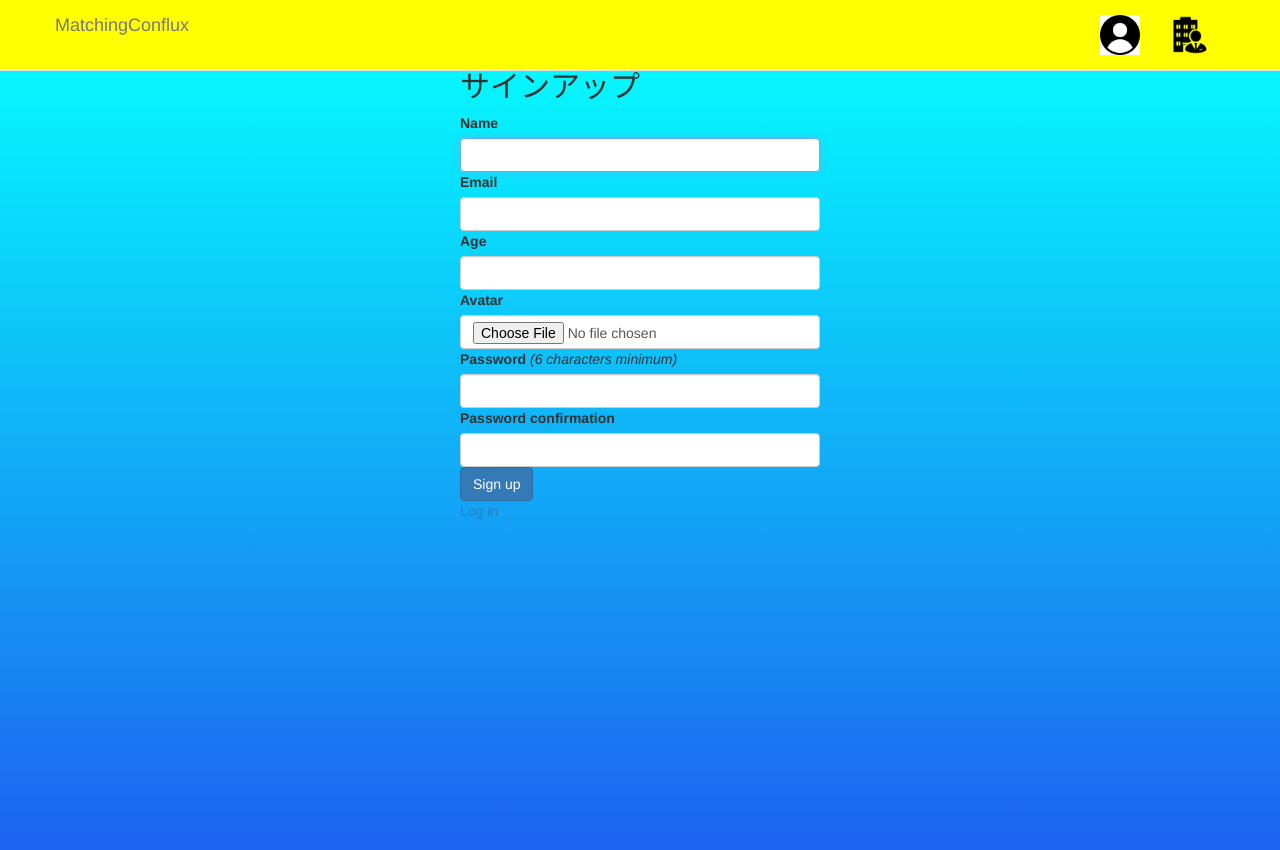
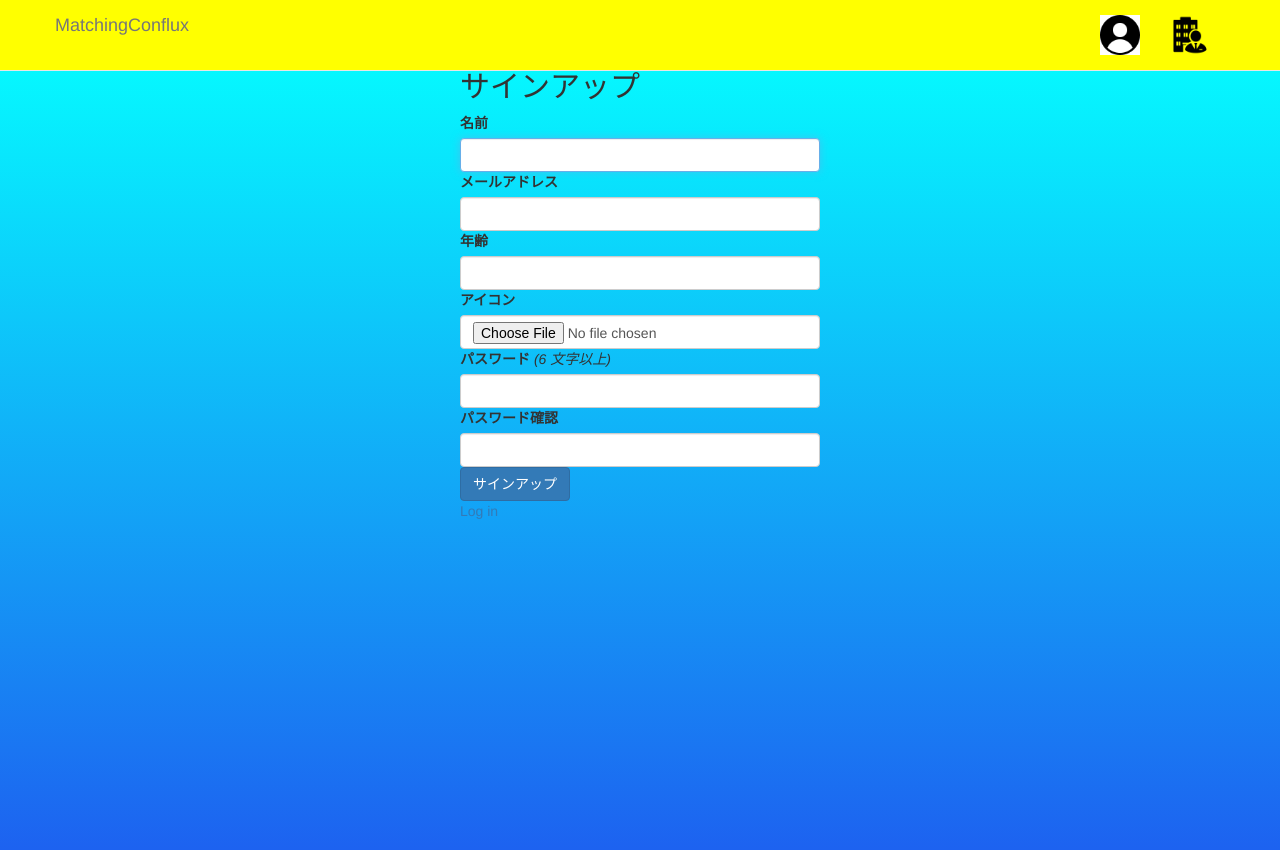
Before and after one commit to Daigo-Haruhiko/MatchingConflux, a Rails app: page /users/sign_up in a window 1280 px wide. Run offline with Rails 7, Linux system fonts and the light colour scheme; style sheets or scripts are compiled from the project's sources; some libraries are stand-ins or nearby versions.

Commit message:
ログイン機能周りの日本語化を実装しました。 ブランチを切り忘れたので、このまま行いました。

```diff
--- a/app/views/companies/registrations/new.html.erb
+++ b/app/views/companies/registrations/new.html.erb
@@ -25,7 +25,7 @@
   <div class="field">
     <%= f.label :password %>
     <% if @minimum_password_length %>
-    <em>(<%= @minimum_password_length %> characters minimum)</em>
+    <em>(<%= @minimum_password_length %> 文字以上)</em>
     <% end %><br />
     <%= f.password_field :password, autocomplete: "off", class: "form-control" %>
   </div>
@@ -36,7 +36,7 @@
   </div>
 
   <div class="actions">
-    <%= f.submit "Sign up", class: "btn btn-primary" %>
+    <%= f.submit "サインアップ", class: "btn btn-primary" %>
   </div>
 <% end %>
 
--- a/app/views/users/registrations/new.html.erb
+++ b/app/views/users/registrations/new.html.erb
@@ -30,7 +30,7 @@
   <div class="field">
     <%= f.label :password %>
     <% if @minimum_password_length %>
-    <em>(<%= @minimum_password_length %> characters minimum)</em>
+    <em>(<%= @minimum_password_length %> 文字以上)</em>
     <% end %><br />
     <%= f.password_field :password, autocomplete: "off", class: "form-control" %>
   </div>
@@ -41,7 +41,7 @@
   </div>
 
   <div class="actions">
-    <%= f.submit "Sign up", class: "btn btn-primary" %>
+    <%= f.submit "サインアップ", class: "btn btn-primary" %>
   </div>
 <% end %>
 
--- a/config/application.rb
+++ b/config/application.rb
@@ -11,6 +11,7 @@ module MatchingConflux
     # Initialize configuration defaults for originally generated Rails version.
     config.load_defaults 5.1
     config.autoload_paths += Dir[Rails.root.join('app', 'uploaders')]
+    config.i18n.default_locale = :ja
     # Settings in config/environments/* take precedence over those specified here.
     # Application configuration should go into files in config/initializers
     # -- all .rb files in that directory are automatically loaded.
--- /dev/null
+++ b/config/locales/devise.ja.yml
@@ -0,0 +1,86 @@
+ja:
+  devise:
+    confirmations:
+      confirmed: "アカウントが確認されました。ログインしています。"
+      send_instructions: "アカウントの確認方法を数分以内にメールでご連絡します。"
+      send_paranoid_instructions: "ご登録のメールアドレスが保存されている場合、アカウントの確認方法をメールでご連絡します。"
+    failure:
+      already_authenticated: "既にログインしています。"
+      inactive: "Your account is not activated yet."
+      invalid: "Invalid email or password."
+      locked: "アカウントがロックされています。"
+      last_attempt: "あなたのアカウントがロックされる前に、もう1つの試みを持っています。"
+      not_found_in_database: "メールアドレスまたはパスワードが無効です。"
+      timeout: "一定時間が経過したため、再度ログインが必要です"
+      unauthenticated: "ログインまたは登録が必要です。"
+      unconfirmed: "本登録を行ってください。"
+    mailer:
+      confirmation_instructions:
+        subject: "アカウントの登録方法"
+      reset_password_instructions:
+        subject: "パスワードの再設定"
+      unlock_instructions:
+        subject: "アカウントのロック解除"
+    omniauth_callbacks:
+      failure: "%{kind} から承認されませんでした。理由：%{reason}"
+      success: "%{kind} から承認されました。"
+    passwords:
+      no_token: "このページにアクセスする事が出来ません。正しいURLでアクセスしている事を確認して下さい。"
+      send_instructions: "パスワードのリセット方法を数分以内にメールでご連絡します。"
+      send_paranoid_instructions: ""
+      updated: "パスワードを変更しました。"
+      updated_not_active: "パスワードを変更しました。"
+    registrations:
+      destroyed: "アカウントを削除しました。またのご利用をお待ちしております。"
+      signed_up: "アカウント登録を受け付けました。"
+      signed_up_but_inactive: "アカウントは登録されていますが、アクティブになっていないため利用できません。"
+      signed_up_but_locked: "アカウントは登録されていますが、ロックされているため利用できません。"
+      signed_up_but_unconfirmed: "確認メールを登録したメールアドレス宛に送信しました。リンクを開いてアカウントを有効にして下さい。"
+      update_needs_confirmation: "アカウント情報が更新されました。更新の確認メールを新しいメールアドレス宛に送信しましたので、リンクを開いて更新を有効にして下さい。"
+      updated: "アカウントが更新されました。"
+    sessions:
+      signed_in: "ログインしました。"
+      signed_out: "ログアウトしました。"
+    unlocks:
+      send_instructions: "アカウントのロックを解除する方法を数分以内にメールでご連絡します。"
+      send_paranoid_instructions: "アカウントが存在する場合、ロックを解除する方法をメールでご連絡します。"
+      unlocked: "アカウントのロックが解除されました。ログインしています。"
+  errors:
+    messages:
+      already_confirmed: "は既に登録済みです。ログインしてください"
+      confirmation_period_expired: "%{period}以内に確認する必要がありますので、新しくリクエストしてください。"
+      expired: "有効期限切れです。新規登録してください。"
+      not_found: "は見つかりませんでした。"
+      not_locked: "ロックされていません。"
+      not_saved:
+        one: "エラーにより、この %{resource} を保存できません："
+        other: "%{count} 個のエラーにより、この %{resource} を保存できません："
+
+ja:
+  activerecord:
+    models:
+      user: ユーザー
+      company: 企業
+    attributes:
+      user:
+        name: 名前
+        password: パスワード
+        password_confirmation: パスワード確認
+        email: メールアドレス
+        age: 年齢
+        avatar: アイコン
+      company:
+        name: 名前
+        password: パスワード
+        password_confirmation: パスワード確認
+        email: メールアドレス
+        age: 年齢
+        avatar: アイコン
+    errors:
+      messages:
+         taken: "は既に使用されています。"
+         blank: "が入力されていません。"
+         too_short: "は%{count}文字以上に設定して下さい。"
+         too_long: "は%{count}文字以下に設定して下さい。"
+         invalid: "は有効でありません。"
+         confirmation: "が内容とあっていません。"
```
